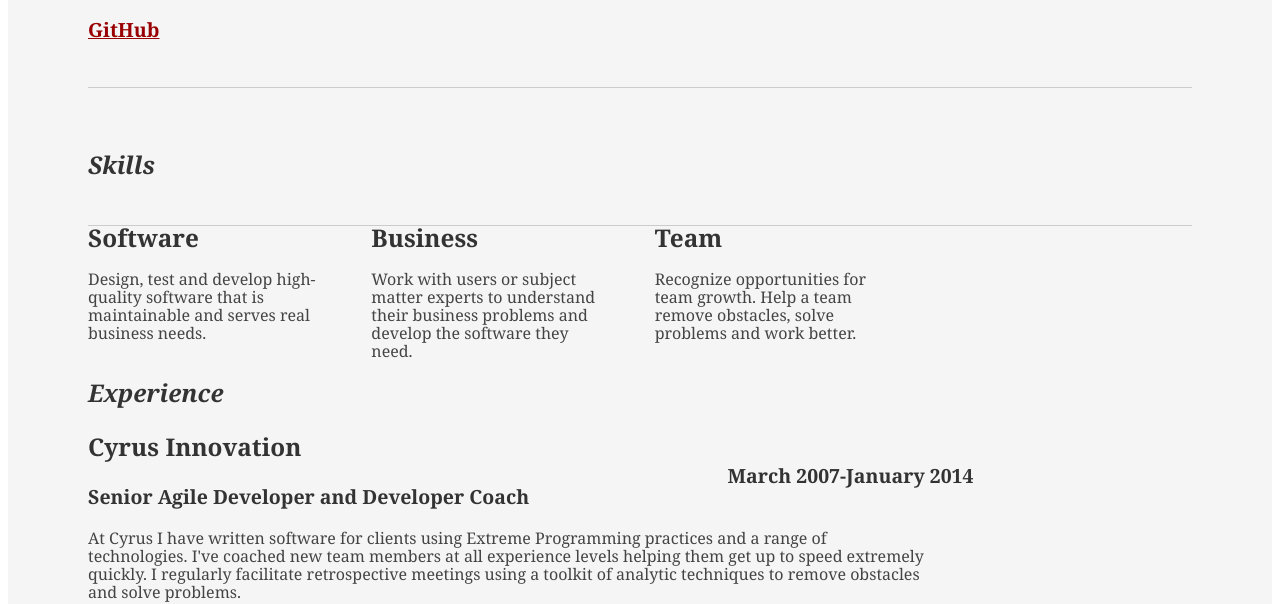
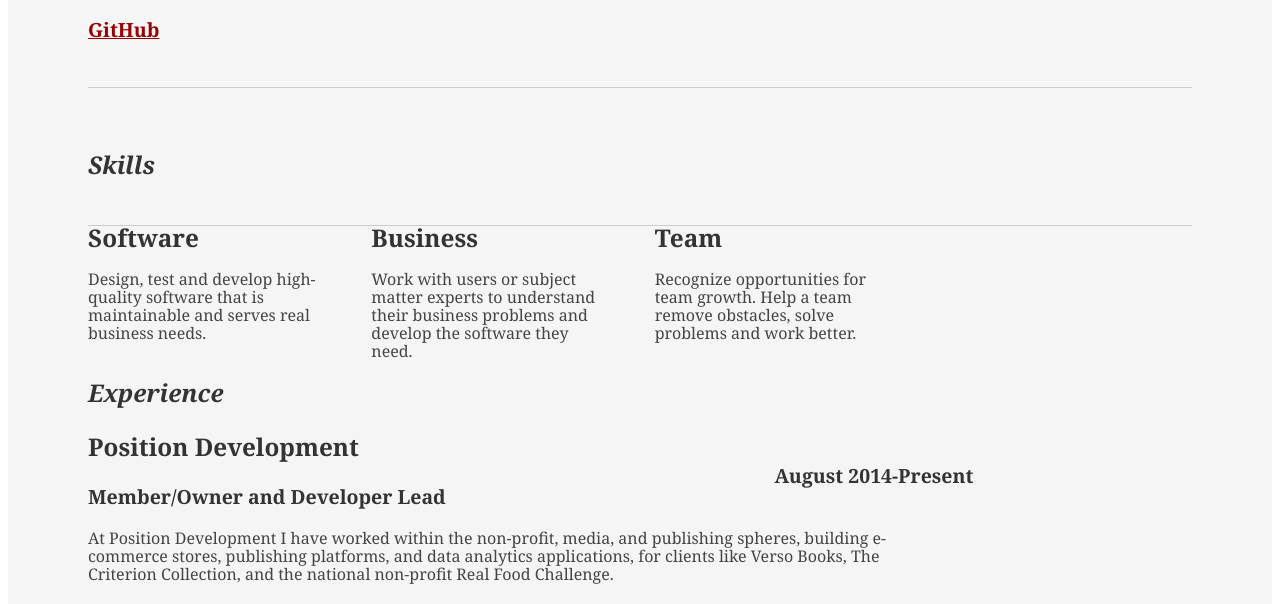
Before and after one commit to mattraibert/mattraibert.com, a plain HTML site: page resume/index.html in a window 1280 px wide. Shown: the part 365-969 px from the top of the page. Drawn offline with Linux system fonts and the light colour scheme; a small style sheet from the web is missing.

Commit message:
Add Position to resume

```diff
--- a/resume/index.html
+++ b/resume/index.html
@@ -80,6 +80,18 @@
   <h2>Experience</h2>
 </div>
 <div class="yui-u">
+<div class="job">
+  <h2>Position Development</h2>
+  <h3>Member/Owner and Developer Lead</h3>
+  <h4>August 2014-Present</h4>
+  <p>
+    At Position Development I have worked within the non-profit,
+    media, and publishing spheres, building e-commerce stores,
+    publishing platforms, and data analytics applications, for clients
+    like Verso Books, The Criterion Collection, and the national
+    non-profit Real Food Challenge.
+  </p>
+</div>
 <div class="job">
   <h2>Cyrus Innovation</h2>
   <h3>Senior Agile Developer and Developer Coach</h3>
```
Also changed, not shown: 1 other file.
